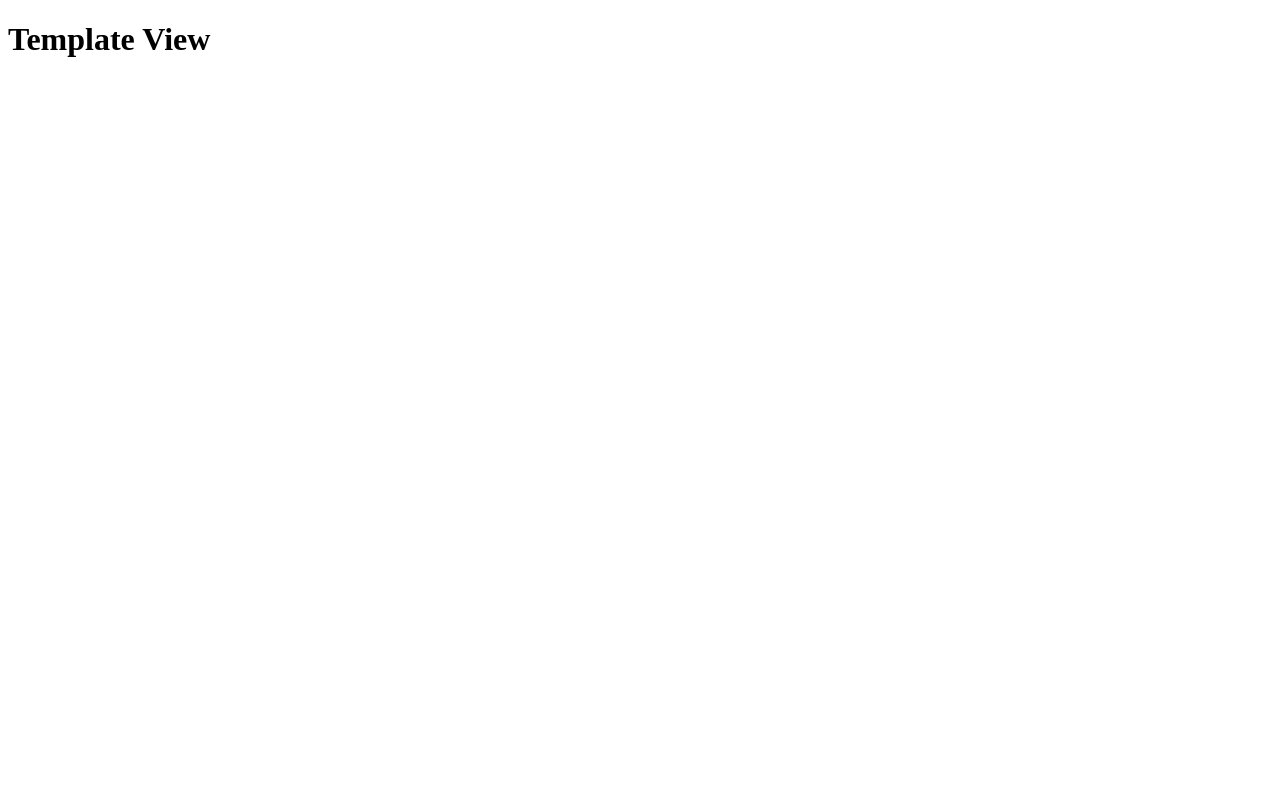
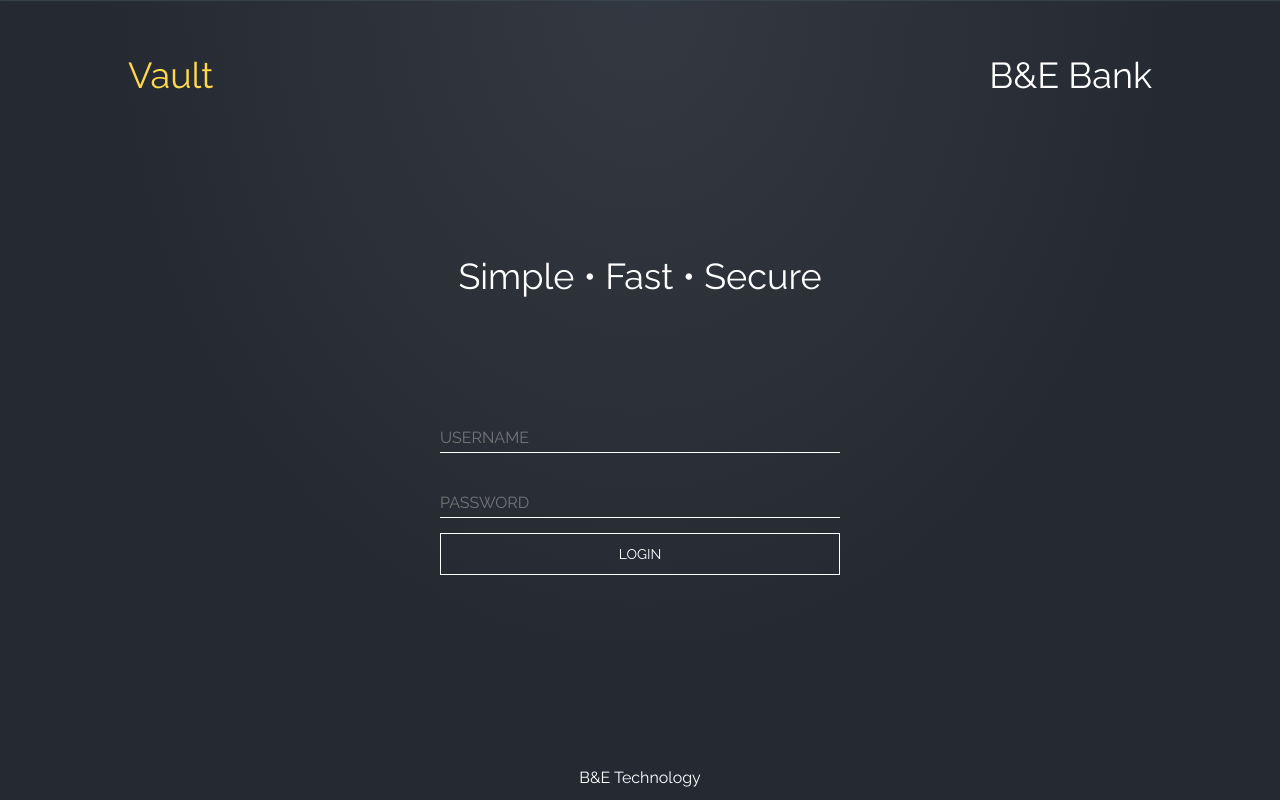
Before and after one commit to iblisbuu/vault, a website: page www/index.html at #/login in a window 1280 px wide. Drawn offline with nearby package versions, Linux system fonts and the light colour scheme; some packages are replaced by stand-ins of ours; a script that the page names is missing.

Commit message:
more initial set up create login page design
Signed-off-by: Edwin Carlson <eddie.carlson5@gmail.com>

```diff
--- a/bower.json
+++ b/bower.json
@@ -15,6 +15,8 @@
   "license": "MIT",
   "dependencies": {
     "angular": "^1.5.0",
-    "angular-ui-router": "^0.2.18"
+    "angular-ui-router": "^0.2.18",
+    "angular-bootstrap": "^1.2.4",
+    "bootstrap": "^3.3.6"
   }
 }
--- a/server.js
+++ b/server.js
@@ -13,5 +13,5 @@ require('./app/routes/mainRoutes')(app, router);
 require('./app/routes/templateRoutes')(router);
 
 app.listen(3000, function () {
-  console.log('Angular Seed running on port 3000');
+  console.log('Vault is running on port 3000');
 });
--- a/www/app/app.module.js
+++ b/www/app/app.module.js
@@ -4,9 +4,11 @@
 	angular.module('app', [
 
 		'ui.router',
+		'ui.bootstrap',
         // Shared
 
         // Components
-        'app.template'
+        'app.template',
+        'app.login'
     ]);
 })();
--- a/www/app/app.routes.js
+++ b/www/app/app.routes.js
@@ -4,6 +4,6 @@
 	angular
 		.module('app')
 		.config(function($urlRouterProvider) {
-			$urlRouterProvider.otherwise('/template');
+			$urlRouterProvider.otherwise('/login');
 		});
 })();
--- /dev/null
+++ b/www/app/components/login/login.api.js
@@ -0,0 +1,15 @@
+(function() {
+    'use strict';
+
+	angular
+		.module('app.login')
+		.factory('Login', Login);
+
+	function Login($http) {
+		return {
+			template : function() {
+				return $http.get();
+			}
+		};
+	}
+})();
--- /dev/null
+++ b/www/app/components/login/login.controller.js
@@ -0,0 +1,15 @@
+(function() {
+    'use strict';
+
+    angular
+    	.module('app.login')
+    	.controller('LoginController', LoginController);
+
+    function LoginController($state, Login) {
+        var vm = this;
+
+        vm.login = function() {
+        	$state.go('template');
+        };
+    }
+})();
--- /dev/null
+++ b/www/app/components/login/login.css
@@ -0,0 +1,99 @@
+.login-bg{
+    margin: 0;
+    height: 100%;
+    color: white;
+    background: -webkit-radial-gradient(top, #353B44 -10%, #252932 60%);
+    background: radial-gradient(at top, #353B44 -10%, #252932 60%);
+    box-shadow: inset 0px 1px 1px 0px #39444e;
+    background-color: #252932;
+}
+
+
+.brand1{
+	padding-top: 50px;
+	padding-left: 10% !important;
+	padding-bottom: 50px;
+	color: #FFD94C;
+	font-size: 36px;
+}
+.brand2{
+	padding-top: 50px;
+	padding-right: 10% !important;
+	padding-bottom: 50px;
+	color: white;
+	font-size: 36px;
+}
+
+.login-message{
+	margin-top: 100px;
+	color: white;
+	font-size: 36px;
+}
+
+.login-form{
+	margin-top: 100px;
+}
+
+.login-input-group {
+	color:white;
+	margin-left: auto;
+	margin-right: auto;
+	width: 100%;
+	font-size: 16px;
+	max-width: 400px;
+	padding-top: 20px;
+	position: relative;
+	margin-bottom: 15px;
+}
+
+.login-input {
+		width: 100%;
+		border: none;
+		outline: none;
+		padding: 5px 0;
+		line-height: 1;
+		font-size: 16px;
+		font-family: 'Raleway';
+		border-bottom: solid 1px;
+		background-color: transparent;
+		transition: all 0.2s ease;
+}
+
+.login-input:focus{
+	border-bottom: solid 1px #FFD94C;
+	box-shadow: 0 1px 0 0 #FFD94C;
+}
+
+.login-form-button {
+	margin-left: auto;
+	margin-right: auto;
+	width: 100%;
+	padding: 10px;
+	color: white;
+	margin-top: 10px;
+	max-width: 400px;
+	text-align: center;
+	border: solid 1px white;
+	background-color: transparent;
+	transition: all 0.2s ease;
+}
+
+.login-form-button:hover {
+		color: #FFD94C;
+		cursor: pointer;
+		border-color: #FFD94C;
+		background-color: #363c49;
+	}
+
+.login-footer {
+	left: 0;
+	bottom: 0;
+	width: 100%;
+	padding: 10px;
+	font-size: 16px;
+	position: absolute;
+	text-align: center;
+	text-transform: none;
+	letter-spacing: initial;
+	font-family: 'Raleway';
+}
--- /dev/null
+++ b/www/app/components/login/login.html
@@ -0,0 +1,29 @@
+<div class="login-bg">
+	<div class="container-fluid">
+		<div class="row">
+			<div class="col-xs-6 text-left brand1">
+					Vault
+			</div>
+			<div class="col-xs-6 text-right brand2">
+					B&E Bank
+			</div>
+		</div>
+	</div>
+	<div class="text-center login-message">
+		Simple &#8226; Fast &#8226; Secure
+	</div>
+	<div class="container-fluid  login-form">
+		<div class="row">
+			<div class="col-md-12 text-center">
+				<div class="login-input-group">
+					<input type="text" class="login-input" id="name" placeholder="USERNAME" onblur="checkInput(this)" />
+				</div>
+				<div class="login-input-group">
+					<input type="password" class="login-input" id="password" placeholder="PASSWORD" onblur="checkInput(this)" />
+				</div>
+				<div class="login-form-button" ng-click="vm.login()">LOGIN</div>
+			</div>
+		</div>
+	</div>
+	<div class="login-footer">B&E Technology</div>
+</div>
--- /dev/null
+++ b/www/app/components/login/login.module.js
@@ -0,0 +1,5 @@
+(function() {
+    'use strict';
+
+    angular.module('app.login', []);
+})();
--- /dev/null
+++ b/www/app/components/login/login.routes.js
@@ -0,0 +1,15 @@
+(function() {
+    'use strict';
+
+	angular
+		.module('app.login')
+		.config(function($stateProvider) {
+		    $stateProvider
+			    .state('login', {
+					url: '/login',
+					templateUrl: 'app/components/login/login.html',
+					controller: 'LoginController',
+					controllerAs: 'vm'
+		    	});
+		});
+})();
--- a/www/assets/css/styles.css
+++ b/www/assets/css/styles.css
@@ -0,0 +1,7 @@
+@import '../../app/components/login/login.css';
+
+html, body, .view {
+    margin: 0;
+    height: 100%;
+    font-family: 'Raleway';
+}
--- a/www/index.html
+++ b/www/index.html
@@ -3,12 +3,17 @@
 	<head>
 		<meta charset="utf-8">
 		<meta name="viewport" content="width=device-width, initial-scale=1.0">
-		<title>Angular 1 Seed</title>
+		<title>Vault</title>
+		<link href='https://fonts.googleapis.com/css?family=Raleway:400,500,300' rel='stylesheet' type='text/css'>
 		<link rel="stylesheet" href="assets/css/styles.css">
+		<link rel="stylesheet" href="assets/libs/angular-bootstrap/ui-bootstrap-csp.css">
+		<link rel="stylesheet" href="assets/libs/bootstrap/dist/css/bootstrap.min.css">
 
 		<!-- Dependencies -->
 		<script src="assets/libs/angular/angular.min.js"></script>
 		<script src="assets/libs/angular-ui-router/release/angular-ui-router.min.js"></script>
+		<script src="assets/libs/angular-bootstrap/ui-bootstrap.min.js"></script>
+		<script src="assets/libs/angular-bootstrap/ui-bootstrap-tpls.min.js"></script>
 
 		<!-- Bootstrapping -->
 		<script src="app/app.module.js"></script>
@@ -22,13 +27,21 @@
 		<script src="app/components/template/template.controller.js"></script>
 		<script src="app/components/template/template.api.js"></script>
 
+		<!-- login -->
+		<script src="app/components/login/login.module.js"></script>
+		<script src="app/components/login/login.routes.js"></script>
+		<script src="app/components/login/login.controller.js"></script>
+		<script src="app/components/login/login.api.js"></script>
+
 	</head>
 
 	<!-- Bind the "app" module here -->
 	<body ng-app="app">
 
+		<!-- <div ng-include="'app/shared/nav-bar/nav-bar.html'"></div> -->
+		<!-- <div ng-include="'app/shared/nav-bar/nav-bar-login.html'"></div> -->
 		<!-- Views are rendered here -->
-		<div ui-view></div>
+		<div class="view" ui-view></div>
 
 	</body>
 </html>
```
Also changed, not shown: www/app/shared/nav-bar/nav-bar-login.html (added, +6 -0 lines), www/app/shared/nav-bar/nav-bar.html (added, +27 -0 lines), 2 other files.
